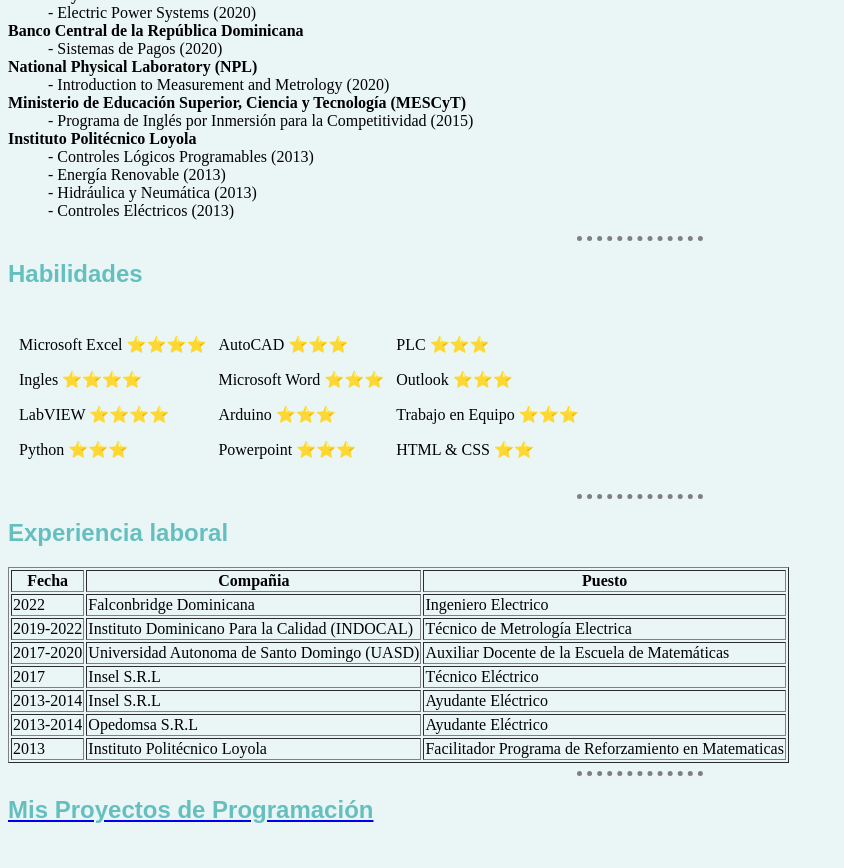
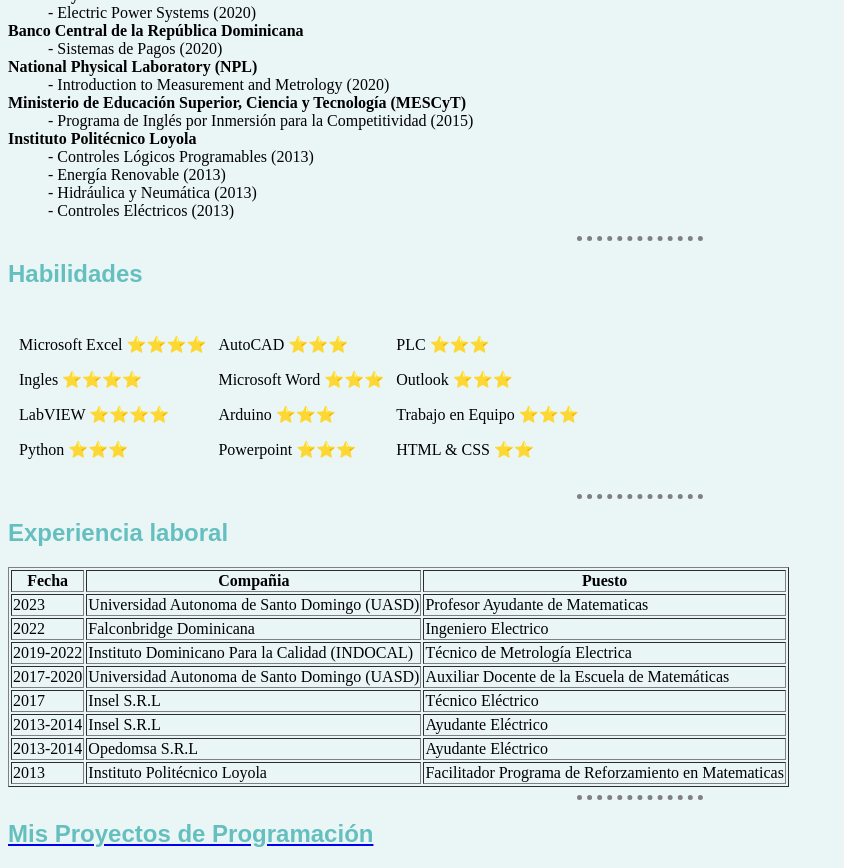
Before and after one commit to JfriasRD/cv, a plain HTML site: page index.html in a window 1280 px wide. Shown: the part 1092-1960 px from the top of the page, without its empty margins (0-844 px from the left). Before the commit the page ends 1936 px from the top, so only its background shows below. Drawn offline with Linux system fonts and the light colour scheme.

Commit message:
Update index.html

```diff
--- a/index.html
+++ b/index.html
@@ -124,6 +124,11 @@
             </thead>
             <tbody>
                 <tr>
+                    <td>2023</td>
+                    <td>Universidad Autonoma de Santo Domingo (UASD)</td>
+                    <td>Profesor Ayudante de Matematicas</td>
+                </tr>
+                <tr>
                     <td>2022</td>
                     <td>Falconbridge Dominicana</td>
                     <td>Ingeniero Electrico</td>
```
